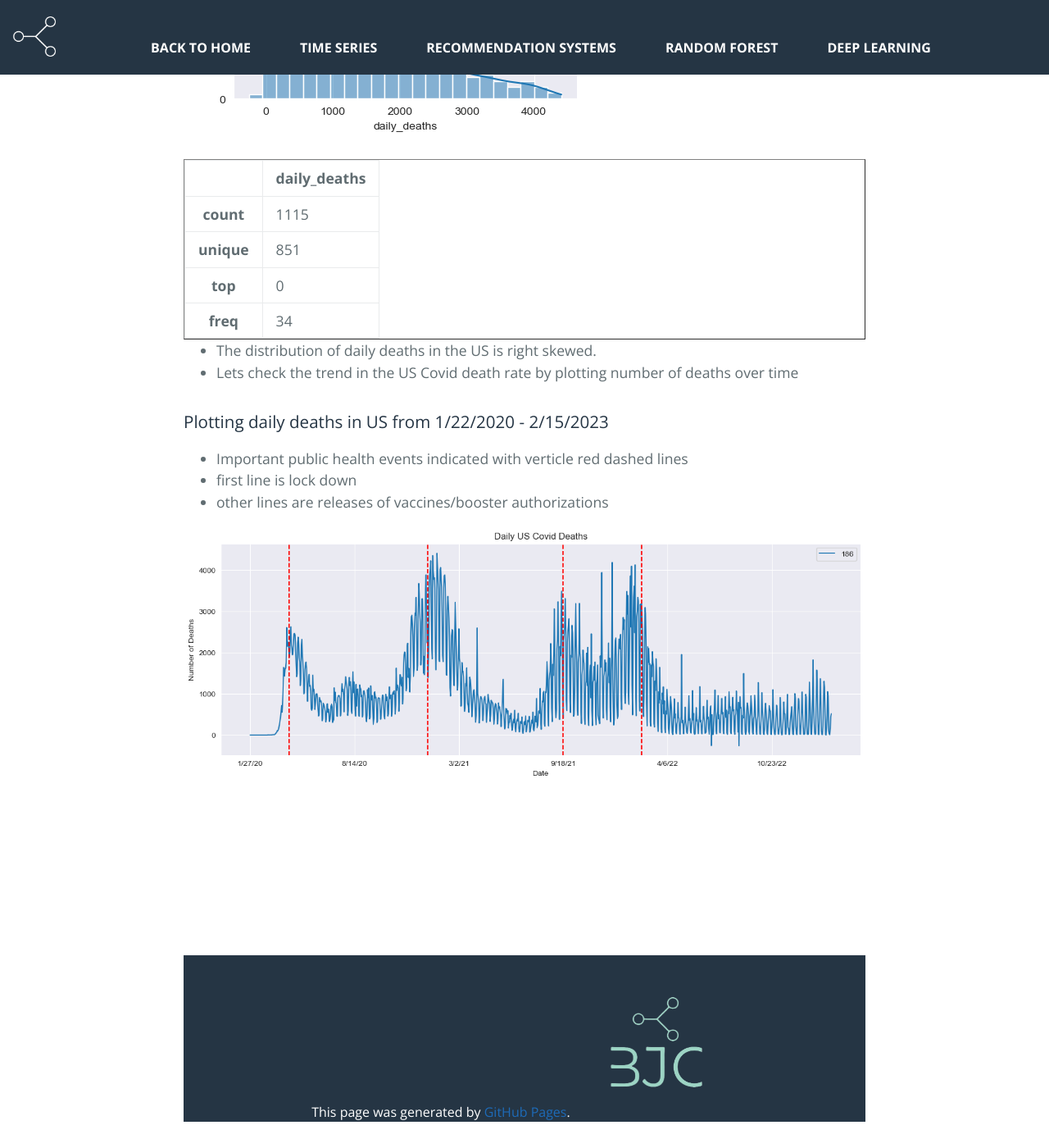
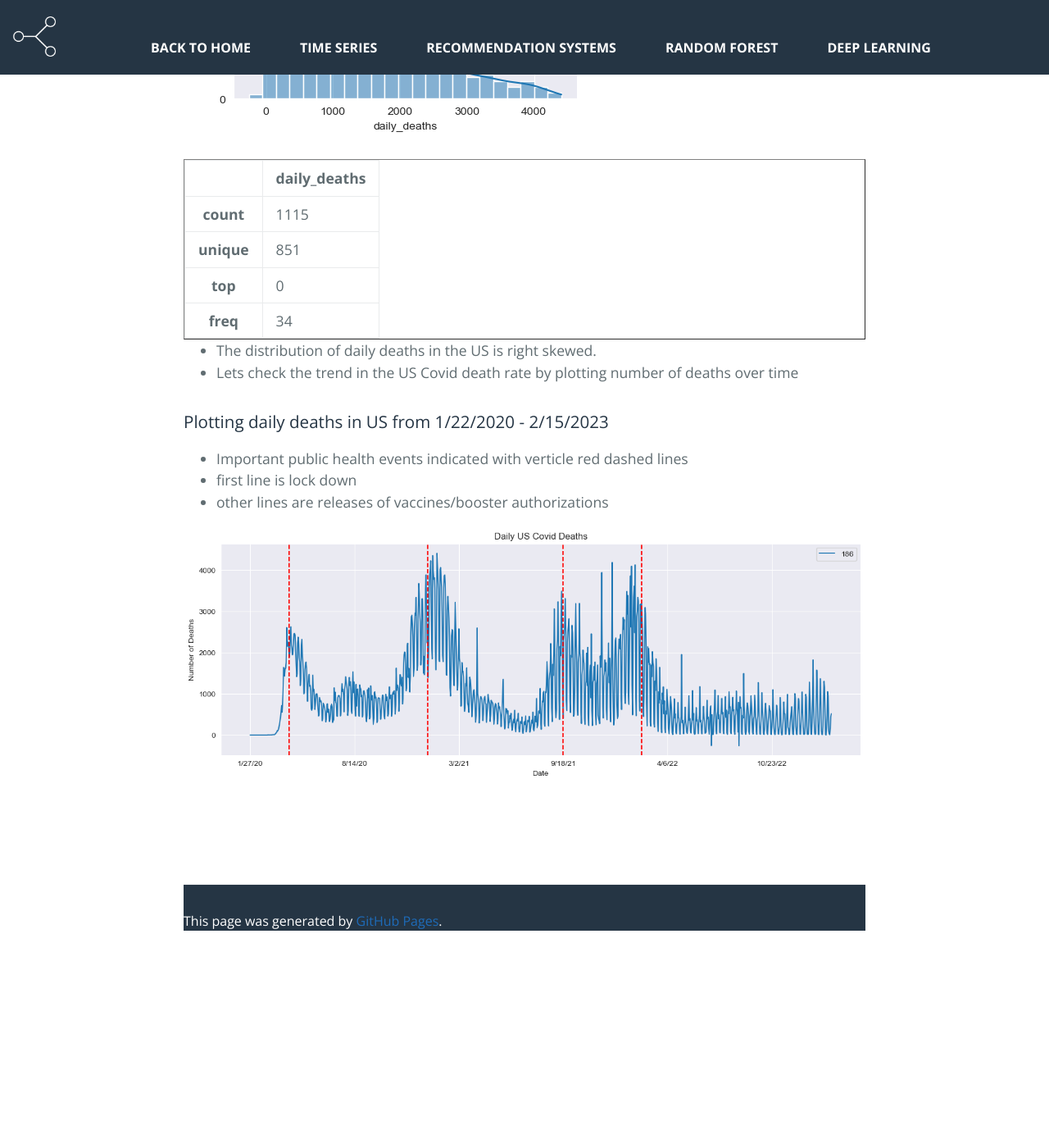
Before and after one commit to benjamin-j-cooper/benjamin-j-cooper.github.io, a Jekyll site: the page built from docs/tsa.md, in a window 1280 px wide and 1400 px high, scrolled down 7267 px. Shown: the whole window at 82% size. Built offline with Jekyll 4.4.1, drawn with Linux system fonts in a browser that asks for light colours; after the commit the page ends 8434 px from its top, so only the background shows below that.

Commit message:
troubleshooting footer

```diff
--- a/docs/_layouts/default.html
+++ b/docs/_layouts/default.html
@@ -18,12 +18,6 @@
       <!-- <img class="masthead-avatar mb-5" src="assets/images/bjc-logo3-nb-light.png" alt="..." /> -->
       <h1 class="project-name">{{ page.title | default: site.title | default: site.github.repository_name }}</h1>
       <h2 class="project-tagline">{{ page.description | default: site.description | default: site.github.project_tagline }}</h2>
-
-    </div>
-
-    <main id="content" class="main-content" role="main">
-      {{ content }}
-      <a href="#page-top" class="btn">Top of Page</a>
       {% if site.github.is_project_page %}
         <a href="{{ site.github.repository_url }}" class="btn">View on GitHub</a>
       {% endif %}
@@ -31,17 +25,26 @@
         <a href="{{ site.github.zip_url }}" class="btn">Download .zip</a>
         <a href="{{ site.github.tar_url }}" class="btn">Download .tar.gz</a>
       {% endif %}
+
+    </div>
+
+    <main id="content" class="main-content" role="main">
+      {{ content }}
+      <a href="#page-top" class="btn">Top of Page</a>
       <footer class="site-footer">
-        <!-- Footer Social Icons-->
+                <!-- Footer Social Icons-->
         <!-- <h4 class="text-uppercase">Around the Web</h4>
         <a class="btn" href="{{ site.github.owner_url }}" target="_blank"><i class="fab fa-fw fa-github"></i></a>
         <a class="btn" href="https://www.linkedin.com/in/benjamin-joel-cooper" target="_blank"><i class="fab fa-fw fa-linkedin-in"></i></a>
         {% if site.github.is_project_page %}
           <span class="site-footer-owner"><a href="{{ site.github.repository_url }}">{{ site.github.repository_name }}</a> is maintained by <a href="{{ site.github.owner_url }}">{{ site.github.owner_name }}</a>.</span>
-        {% endif %}-->
+        {% endif %}
         <span class="site-footer-credits">This page was generated by <a href="https://pages.github.com">GitHub Pages</a>.</span>
-        <!-- Footer Logo-->
-        <img class="img-fluid" src="assets/images/bjc-logo-nb.png"  style="width: 200px;" href="www.benjaminjcooper.com"/>
+        <img class="img-fluid" src="assets/images/bjc-logo-nb.png"  style="width: 200px;" href="www.benjaminjcooper.com"/>-->
+        {% if site.github.is_project_page %}
+          <span class="site-footer-owner"><a href="{{ site.github.repository_url }}">{{ site.github.repository_name }}</a> is maintained by <a href="{{ site.github.owner_url }}">{{ site.github.owner_name }}</a>.</span>
+        {% endif %}
+        <span class="site-footer-credits">This page was generated by <a href="https://pages.github.com">GitHub Pages</a>.</span>
       </footer>
     </main>
   </body>
--- a/docs/_sass/jekyll-theme-cayman.scss
+++ b/docs/_sass/jekyll-theme-cayman.scss
@@ -444,8 +444,8 @@ a {
   border-top: solid 1px $hr-border-color;
   background-color: #253544;
   color: #fff;
-  text-align: center;
-  /*!bottom: 0;
+  /*!text-align: center;
+  bottom: 0;
   width: 100%;*/
 
   @include large {
--- a/docs/tsa.md
+++ b/docs/tsa.md
@@ -5,6 +5,3 @@ description: this is an example of rendering a jupyter notebook as markdown on t
 ---
 
 {% include projects/tsa_project.md %}
-
-
-<a href="#page-top" class="btn">Top of Page</a>
```
